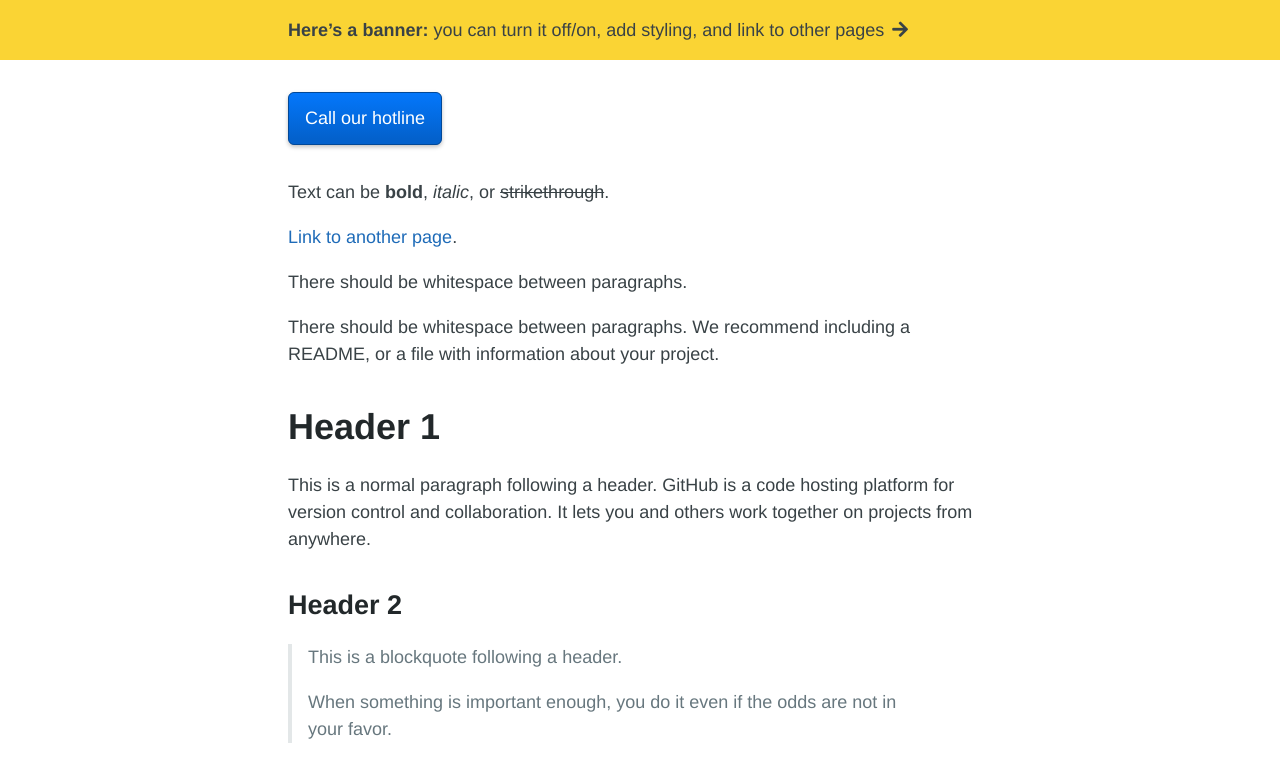
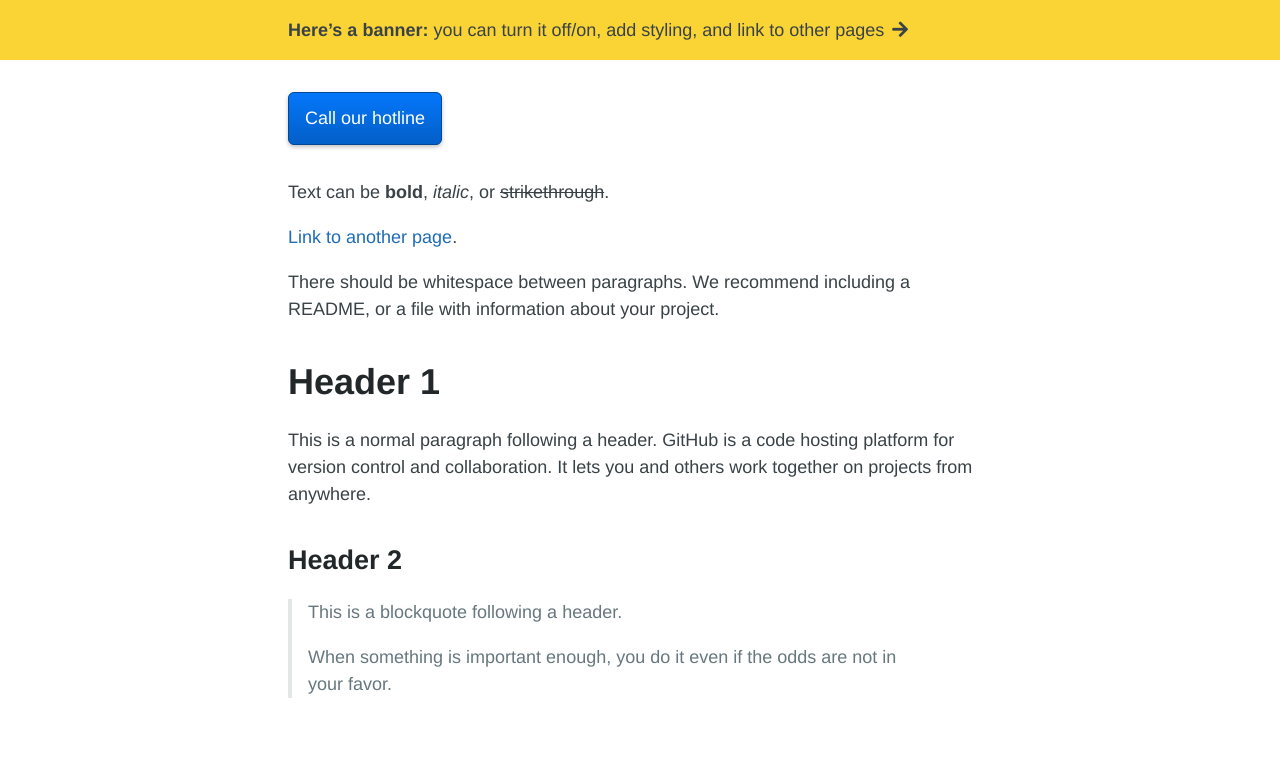
Before and after one commit to ChicagoTenants/chicagotenants.org, a Jekyll site: the page built from index.md, in a window 1280 px wide. Shown: the top 782 px of the page. Built offline with Jekyll 4.4.1, drawn with Linux system fonts in a browser that asks for light colours; nearby versions of some CDN libraries; some web fonts are replaced; library files that are not in the unit come from our copies.

Commit message:
updated sample text

```diff
--- a/index.md
+++ b/index.md
@@ -6,8 +6,6 @@
 Text can be **bold**, _italic_, or ~~strikethrough~~.
 
 [Link to another page](/).
-
-There should be whitespace between paragraphs.
 
 There should be whitespace between paragraphs. We recommend including a README, or a file with information about your project.
 
```
